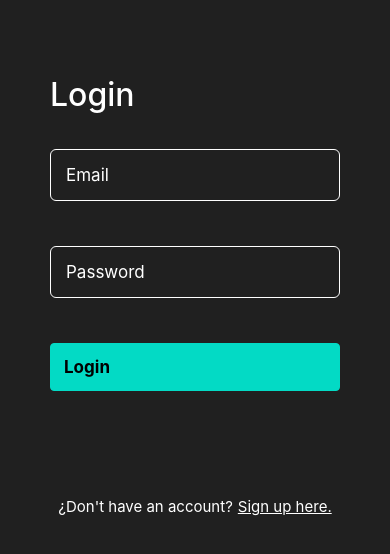
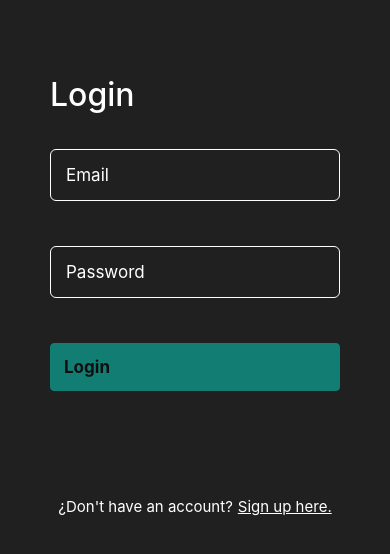
Before and after one commit to carocamblor/PROYECTO-INTEGRADOR-NATIVE, a React Native app in the folder proyecto/: screen / in a window 390 px wide. Shown: the top 554 px of the page. Built offline with nearby package versions, Linux system fonts and the light colour scheme; no server answers.

Commit message:
botón inactivo con campos incompletos login y register + activity indicator

```diff
--- a/proyecto/src/screens/Login/index.js
+++ b/proyecto/src/screens/Login/index.js
@@ -1,5 +1,5 @@
 import React, { Component } from 'react';
-import { View, Text, StyleSheet, TextInput, TouchableOpacity } from 'react-native';
+import { View, Text, StyleSheet, TextInput, TouchableOpacity, ActivityIndicator } from 'react-native';
 import { AntDesign } from '@expo/vector-icons';
 
 class Login extends Component {
@@ -8,14 +8,15 @@ class Login extends Component {
         super(props)
         this.state = {
             email: '',
-            username: '',
-            password: ''
+            password: '',
+            loading: false,
+            emptyFields: true
         }
     }
 
 
     componentDidMount(){
-        console.log("Hola2")
+
     }
 
     render() {
@@ -28,6 +29,7 @@ class Login extends Component {
                     keyboardType='email-address'
                     placeholder='Email'
                     placeholderTextColor='white'
+                    value={this.state.email}
                     onChangeText={ text => this.setState({email: text})}
                 />
                 <TextInput
@@ -35,14 +37,35 @@ class Login extends Component {
                     keyboardType='default'
                     placeholder='Password'
                     placeholderTextColor='white'
+                    value={this.state.password}
                     secureTextEntry={true}
                     onChangeText={ text => this.setState({password: text})}
                 />
-                <TouchableOpacity style={styles.button} onPress={() => this.props.login(this.state.email, this.state.password)}>
-                    <Text style={styles.buttonText}>
-                        Login
-                    </Text>
+
+                { (this.state.email !== '' && this.state.password != '') ?
+
+                <TouchableOpacity style={styles.button} onPress={() => {
+                    this.props.login(this.state.email, this.state.password)
+                    if (this.props.loginError !== '') {
+                        this.setState({
+                            loading: true
+                        })
+                    }
+
+                }}>
+                        {this.state.loading ?
+                            <ActivityIndicator size='small' color='black' />:
+                            <Text style={styles.buttonText}>Login</Text>
+                        }
+
+                </TouchableOpacity> :
+
+                <TouchableOpacity style={styles.inactiveButton}>
+                    <Text style={styles.buttonText}>Login</Text>
                 </TouchableOpacity>
+
+                }
+
                 <View style={this.props.loginError ? styles.errorContainerShow : styles.errorContainerHide}>
                     <AntDesign name="exclamationcircle" size={24} color="white" />
                     <Text style={styles.errorText}>{this.props.loginError}</Text>
@@ -50,6 +73,10 @@ class Login extends Component {
                 <TouchableOpacity style={styles.linkContainer} onPress={() => {
                     this.props.navigation.navigate('Register')
                     this.props.cleanErrors()
+                    this.setState({
+                        email: '',
+                        password: ''
+                    })
                     }}>
                     <Text style={styles.text}>
                         ¿Don't have an account?
@@ -91,6 +118,17 @@ const styles = StyleSheet.create({
         fontSize: 17
     },
     button: {
+        backgroundColor: '#03DAC5',
+        padding: 13,
+        textAlign: 'center',
+        borderRadius: 4,
+        borderWidth: 1,
+        borderStyle: 'solid',
+        borderColor: '#03DAC5',
+        marginVertical: 10,
+    },
+    inactiveButton: {
+        opacity: 0.5,
         backgroundColor: '#03DAC5',
         padding: 13,
         textAlign: 'center',
--- a/proyecto/src/screens/Register/index.js
+++ b/proyecto/src/screens/Register/index.js
@@ -1,5 +1,5 @@
 import React, { Component } from 'react';
-import { View, Text, StyleSheet, TextInput, TouchableOpacity } from 'react-native';
+import { View, Text, StyleSheet, TextInput, TouchableOpacity, ActivityIndicator} from 'react-native';
 import { AntDesign } from '@expo/vector-icons';
 
 class Register extends Component {
@@ -9,12 +9,13 @@ class Register extends Component {
         this.state = {
             email: '',
             username: '',
-            password: ''
+            password: '',
+            loading: false
         }
     }
 
     componentDidMount(){
-        console.log("Hola1")
+
     }
 
     render() {
@@ -49,11 +50,29 @@ class Register extends Component {
                     onChangeText={ text => this.setState({password: text}, () => console.log(this.state.password))}
                 />
 
-                <TouchableOpacity style={styles.button} onPress={() => this.props.register(this.state.email, this.state.username, this.state.password)}>
-                    <Text style={styles.buttonText}>
-                        Register
-                    </Text>
+                {(this.state.email !== '' && this.state.username !== '' && this.state.password !== '') ?
+
+                <TouchableOpacity style={styles.button} onPress={() => {
+                    this.props.register(this.state.email, this.state.username, this.state.password)
+                    if (this.props.registerError !== '') {
+                        this.setState({
+                            loading: true
+                        })
+                    }
+
+                }}>
+                        {this.state.loading ?
+                            <ActivityIndicator size='small' color='black' />:
+                            <Text style={styles.buttonText}>Register</Text>
+                        }
+
+                </TouchableOpacity> :
+
+                <TouchableOpacity style={styles.inactiveButton}>
+                    <Text style={styles.buttonText}>Register</Text>
                 </TouchableOpacity>
+
+                }
 
                 <View style={this.props.registerError ? styles.errorContainerShow : styles.errorContainerHide}>
                     <AntDesign name="exclamationcircle" size={24} color="white" />
@@ -114,8 +133,20 @@ const styles = StyleSheet.create({
         borderColor: '#03DAC5',
         marginVertical: 10,
     },
+    inactiveButton: {
+        opacity: 0.5,
+        backgroundColor: '#03DAC5',
+        padding: 13,
+        textAlign: 'center',
+        borderRadius: 4,
+        borderWidth: 1,
+        borderStyle: 'solid',
+        borderColor: '#03DAC5',
+        marginVertical: 10,
+    },
     buttonText: {
-        fontSize: 17
+        fontSize: 17,
+        fontWeight: 'bold'
     },
     text: {
         color: 'white',
```
